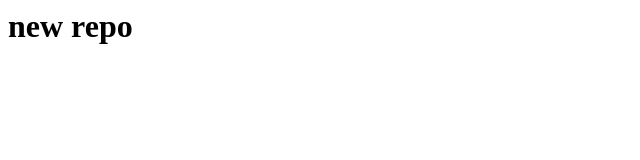
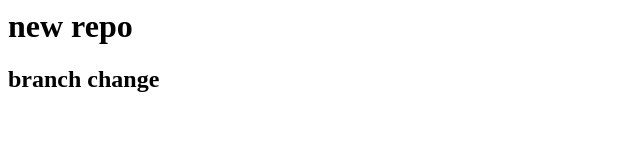
Before and after one commit to Dangi78788/localrepo, a plain HTML site: page index.html in a window 1280 px wide. Shown: the whole page, without its empty margins (0-640 px from the left). Drawn offline with Linux system fonts and the light colour scheme.

Commit message:
branch change feature 1

```diff
--- a/index.html
+++ b/index.html
@@ -1 +1,2 @@
 <h1>new repo</h1>
+<h2>branch change</h2>
```
